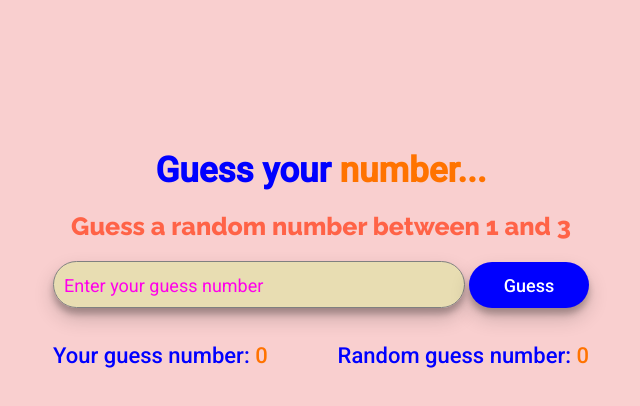
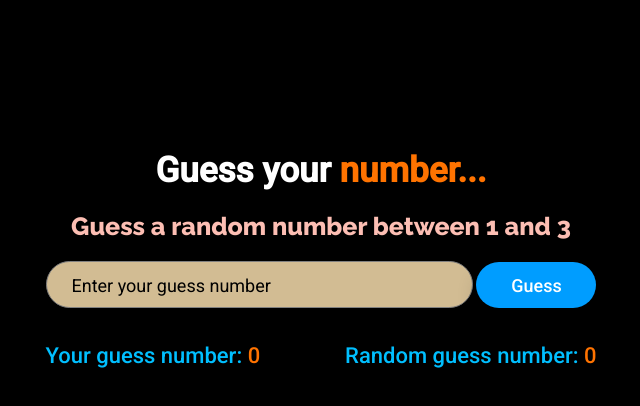
Before and after one commit to uttamsaha/number-guess-game, a plain HTML site: page index.html in a window 1280 px wide. Shown: the whole page, without its empty margins (319-959 px from the left). Drawn offline with Linux system fonts and the light colour scheme.

```diff
--- a/css/style.css
+++ b/css/style.css
@@ -7,14 +7,14 @@
   font-family: "Roboto", sans-serif;
 }
 body{
-    background-color: rgba(241, 140, 140, 0.411);
+    background-color: rgb(0, 0, 0);
 }
 img{
     opacity: 0;
 }
 h2 {
   text-align: center;
-  color: blue;
+  color: white;
   margin-top: 150px;
   margin-bottom: 20px;
   font-size: 35px;
@@ -39,17 +39,17 @@ h2 {
   font-weight: 700;
   text-align: center;
   margin-bottom: 20px;
-  color: tomato;
+  color: rgb(252, 190, 179);
 }
 input {
   width: 400px;
   height: 45px;
   outline: none;
   border: 1px solid gray;
-  padding-left: 10px;
+  padding-left: 25px;
   border-radius: 50px;
-  background: rgba(230, 224, 173, 0.849);
-  color: blue;
+  background: rgba(248, 222, 174, 0.849);
+  color: rgb(255, 255, 255);
   box-shadow: rgba(0, 0, 0, 0.19) 0px 10px 20px, rgba(0, 0, 0, 0.23) 0px 6px 6px;
   margin-bottom: 35px;
   font-size: 20px;
@@ -61,7 +61,7 @@ button {
   border: none;
   cursor: pointer;
   color: white;
-  background: blue;
+  background: rgb(0, 157, 255);
   font-size: 18px;
   font-weight: 500;
   border-radius: 50px;
@@ -69,14 +69,15 @@ button {
 }
 input:focus {
   background: rgba(255, 208, 0, 0.335);
+  transition: background 0.5s ease-in;
 }
 input::placeholder {
-  color: rgb(255, 0, 234);
+  color: rgb(0, 0, 0);
   font-size: 18px;
 }
 .result {
   font-size: 22px;
-  color: blue;
+  color: rgb(0, 191, 255);
   /* font-family: 'Raleway', sans-serif; */
 
   font-family: "Montserrat", sans-serif;
```
Also changed, not shown: 1 other file.
